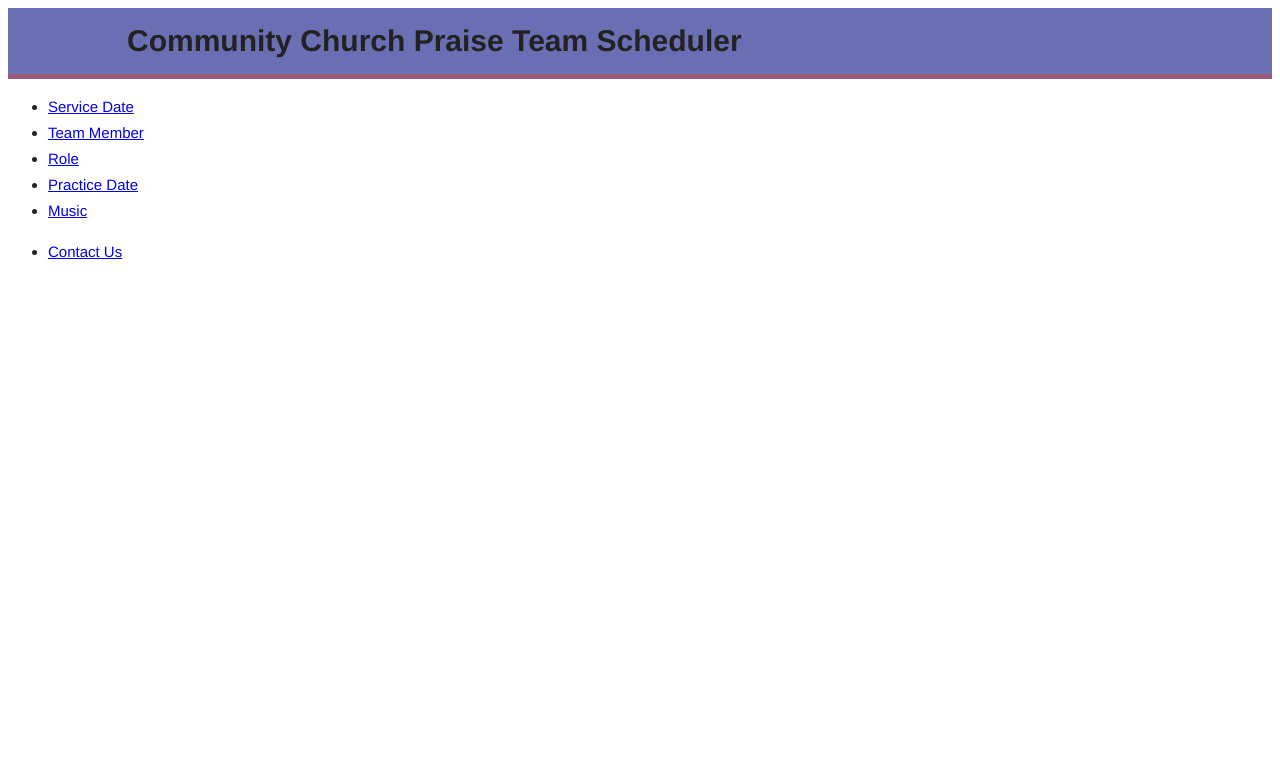
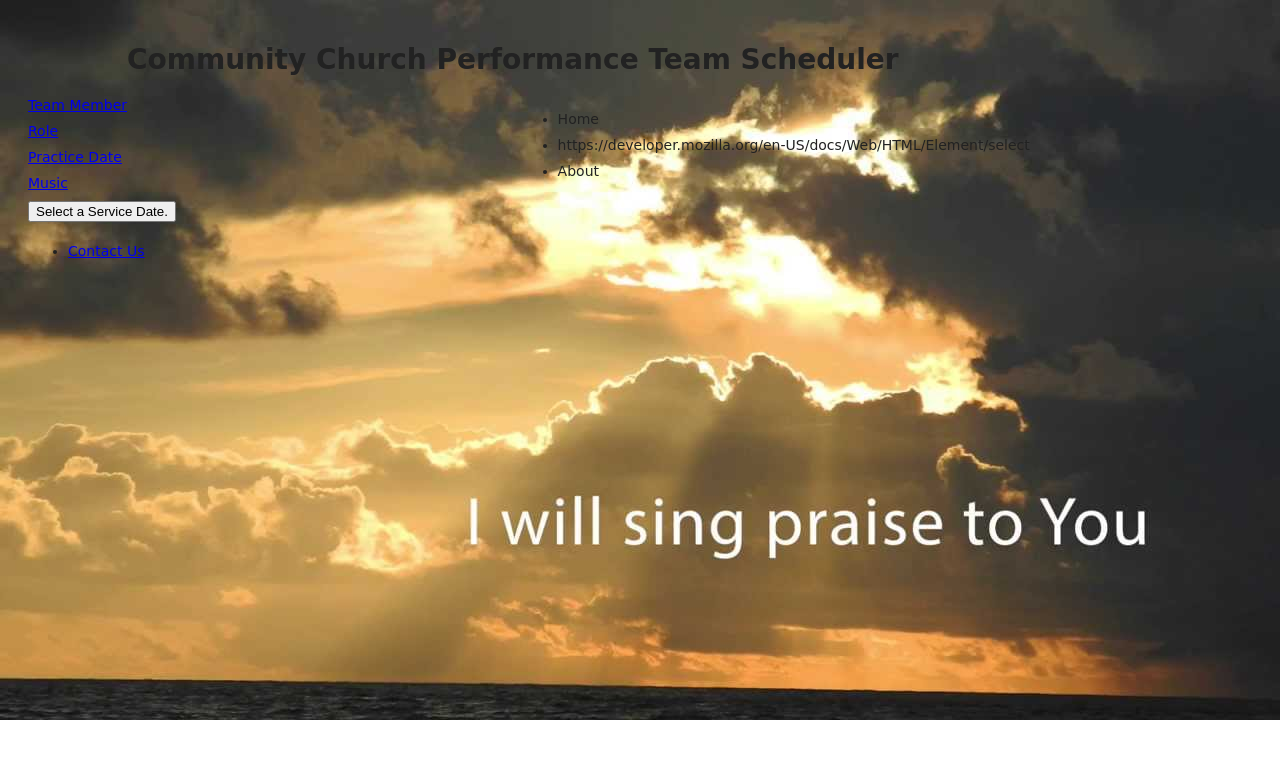
Before and after one commit to garylgreer/-churchPerformanceTeamScheduler, a plain HTML site: page CPTS.html in a window 1280 px wide. Drawn offline with Linux system fonts and the light colour scheme.

Commit message:
Background added

```diff
--- a/CPTS.html
+++ b/CPTS.html
@@ -4,26 +4,36 @@
 <head>
     <meta charset="utf-8">
 
-    <title>Community Church Praise Team Scheduler</title>
+    <title>Community Church Performance Team Scheduler</title>
     <meta name="viewpoint" content="width=device-width, initial-scale = 1">
 
     <link rel="stylesheet" href="./main.css">
+
+    <header class="wrapper clearfix">
+        <headerContainer>
+            <h1 class="title"> Community Church Performance Team Scheduler</h1>
+            <div class="header-container"></div>
+        </headerContainer>
+    </header>
+    </div>
 </head>
 
 
 <body>
-    <div class="header-container">
-        <header class="wrapper clearfix">
-            <h1 class="title"> Community Church Praise Team Scheduler</h1>
-        </header>
-    </div>
+
+
+
     <div class="selector-group">
         <div class="selgrp-wrapper clearfix">
+            <nav>
+                <ul>
+                    <li>Home</li>
+                    <li>https://developer.mozilla.org/en-US/docs/Web/HTML/Element/select</li>
+                    <li>About</li>
+                </ul>
+            </nav>
 
-            <ul>
-                <li>
-                    <a href="pages/selectServiceDates.html">Service Date</a>
-                </li>
+
             <li>
                 <a href="pages/selectTeamMember.html">Team Member</a>
             </li>
@@ -40,6 +50,13 @@
 
         </div>
     </div>
+    <section>
+        <button id="srvdat" onclick="srvDatFunction()">
+            Select a Service Date.
+
+        </button>
+
+    </section>
 
     <div class="footer">
         <div class="footer-container">
@@ -47,12 +64,17 @@
             <ul>
                 <li>
                     <a href="pages/contactUs.html">Contact Us</a>
+
                 </li>
             </ul>
         </div>
 
     </div>
 
-
+    <script>
+        function srvDatFunction() {
+            (window.location = "pages/selectSundayDates.html");
+        }
+    </script>
 </body>
 <html>
--- a/main.css
+++ b/main.css
@@ -4,42 +4,46 @@ Base Styles
 
         html {
             color: #222;
-                        font-size: 1em;
+            font-size: 10em;
             line-height: 1.4;
             box-sizing: border-box;
+            background: url('images/sunRaysPraise.jpg');
+            background-repeat: no-repeat;
+            background-attachment: fixed, center;
+            background-size: auto;
         }
 
          :before,
          :after {
-                        content: "^" box-sizing: inherit;
+            /*    content: "*"; */
+            box-sizing: inherit;
+        }
+
+        .headerContainer {
+            border-bottom: 5px solid #9a5977;
+            background: radial-gradient(crimson, skyblue);
+            color: black;
         }
 
         body {
-                        font-family: Helvetica, Helvetica Neue, Arial;
-                        font-size: 15px;
+            font-family: cursive;
+            font-size: 14px;
+            padding: 20px;
             line-height: 26px;
         }
 
-                    .header-container {
-                        border-bottom: 5px solid #9a5977;
-                    }
-
-                    selgrp.wrapper {
+        .selgrp.wrapper {
             width: 90%;
             margin: 0 auto;
         }
 
-                    .header-container {
-                        background: #6a6fb4;
-                        .title {
-                            color: bl k;
-                        }
         .selector-group {
             margin: 0;
             padding: 0;
             list-style-type: none;
         }
-                        .a.selector-group {
+
+        selector-group {
             display: block;
             margin-bottom: 10px;
             padding: 15px 0;
@@ -49,16 +53,24 @@ Base Styles
             color: white;
             background: #599a68;
         }
+
+        .srvDatFunction {
+            cursor: pointer;
+        }
+
         nav a:hover,
-                        nav a:visited {
+        a:visited {
             color: red;
         }
-                        nav a:hover {
+
+        a:hover {
             text-decoration: underline;
         }
+
         .main {
             padding: 30px 0;
         }
+
         .footer-container footer {
             color: grey;
             padding: 20px 0;
@@ -66,6 +78,7 @@ Base Styles
         /*************************
 Media Queries
 *************************/
+
         @media only screen and (min-width: 480px) {
             nav a {
                 float: left;
@@ -81,6 +94,7 @@ Media Queries
                 margin-right: 0;
             }
         }
+
         @media only screen and (min-width: 768px),
         only screen and (min-width: 700px) and (orientation: landscape) {
             .title {
@@ -103,6 +117,7 @@ Media Queries
                 width: 38%;
             }
         }
+
         @media only screen and (min-width: 1140px) {
             .wrapper {
                 width: 1026px;
@@ -118,14 +133,17 @@ Media Queries
         /*************************
 Clearfix
 *************************/
+
         .clearfix:before,
         .clearfix:after {
             content: " ";
             display: table;
         }
+
         .clearfix:after {
             clear: both;
         }
+
         .clearfix {
             *zoom: 1;
         }
```
Also changed, not shown: pages/contactUs.html (added, +7 -0 lines), images/sunRaysPraise.jpg (added), 2 other files. Lines whose indentation alone changed are shown as unchanged.
